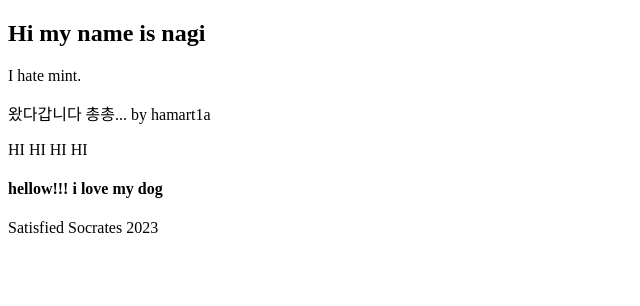
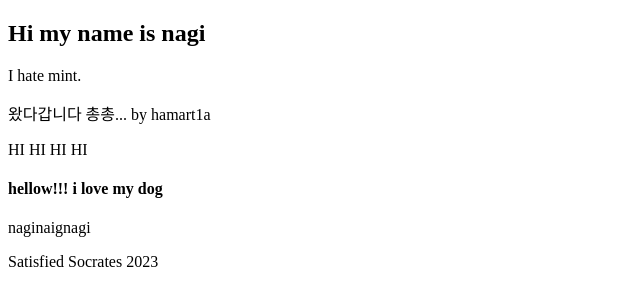
Before and after one commit to nagi0101/git_test, a plain HTML site: page index.html in a window 1280 px wide. Shown: the whole page, without its empty margins (0-640 px from the left). Drawn offline with Linux system fonts and the light colour scheme.

Commit message:
New commit from nagi

```diff
--- a/index.html
+++ b/index.html
@@ -23,6 +23,9 @@
                 hellow!!! i love my dog
             </h4>
         </section>
+        <section>
+            <p>naginaignagi</p>
+        </section>
     </main>
     <footer>
         Satisfied Socrates 2023
```
